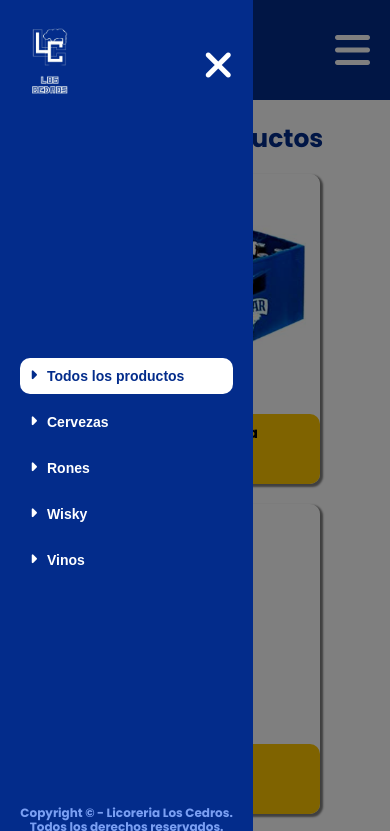
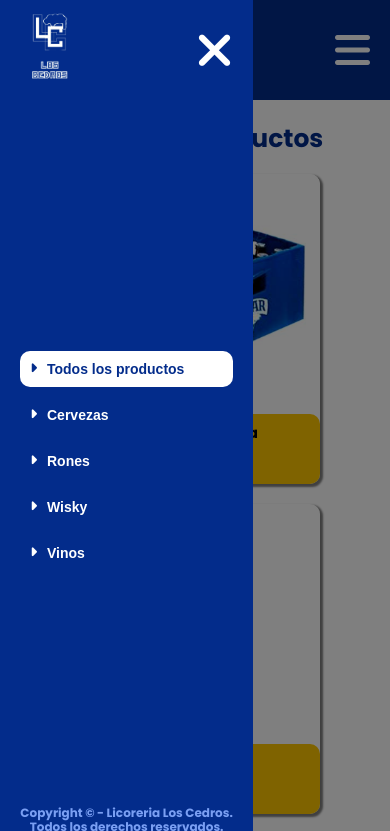
Before and after one commit to BriaYan1/Licoreria-Los-Cedros---Catalogo-de-Productos, a plain HTML site: page index.html in a window 390 px wide. Both pictures are taken after a click on the button 362 px from the left and 50 px from the top of the page. Shown: the top 831 px of the page. Drawn offline with Linux system fonts and the light colour scheme.

Commit message:
Version Mobile 0.7

```diff
--- a/styles.css
+++ b/styles.css
@@ -247,7 +247,6 @@
         display: flex;
         justify-content: space-between;
         align-items: center;
-        padding-top: 1.5rem;
         padding-bottom: 1.5rem;
     }
 
@@ -278,7 +277,7 @@
     }
 
     .fa-xmark{
-        font-size: 4rem;
+        font-size: 5rem;
         color: var(--color-white);
         padding: 2rem;
     }
```
